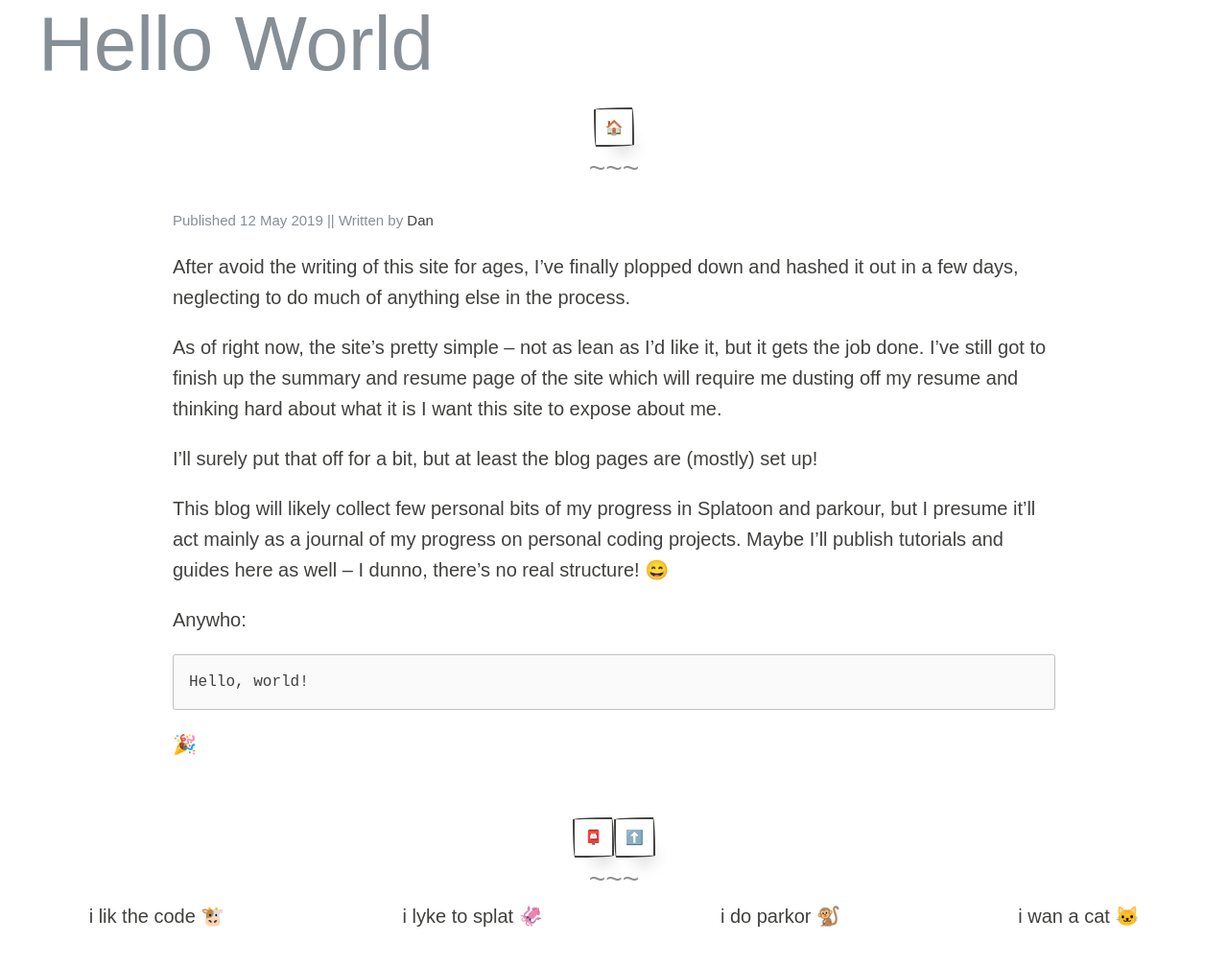
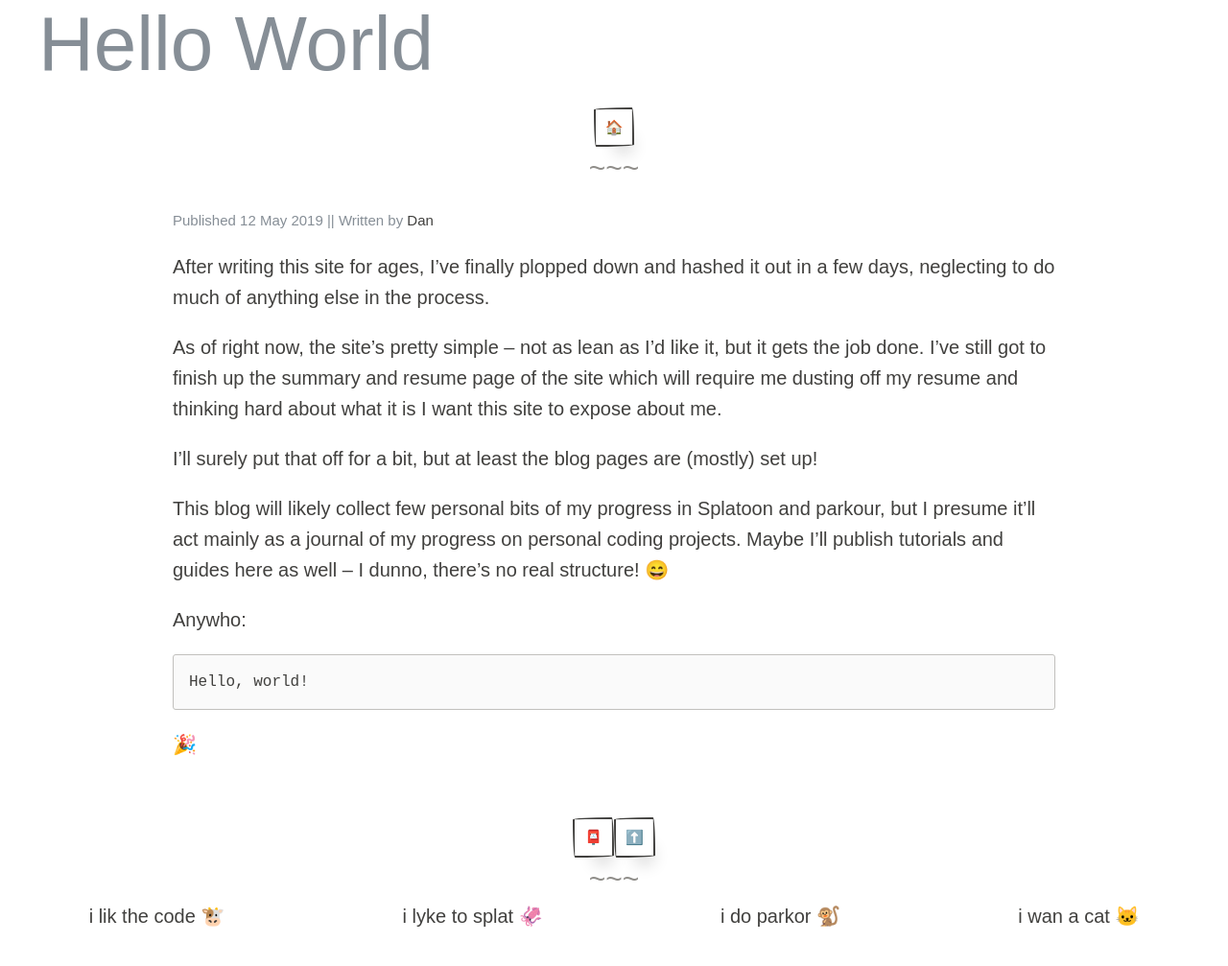
Before and after one commit to loksonarius/loksonarius.github.io, a Jekyll site: the page built from _posts/2019-05-12-hello-world.md, in a window 1280 px wide. Shown: the whole page at 96% size. Built offline with Jekyll 4.4.1, drawn with Linux system fonts in a browser that asks for light colours; emoji names are drawn with the system emoji font; some web fonts are replaced.

Commit message:
Fix typo in blog

```diff
--- a/_posts/2019-05-12-hello-world.md
+++ b/_posts/2019-05-12-hello-world.md
@@ -2,9 +2,8 @@
 layout: post
 published: true
 ---
-After avoid the writing of this site for ages, I've finally plopped down and
-hashed it out in a few days, neglecting to do much of anything else in the
-process.
+After writing this site for ages, I've finally plopped down and hashed it out
+in a few days, neglecting to do much of anything else in the process.
 
 As of right now, the site's pretty simple -- not as lean as I'd like it, but it
 gets the job done. I've still got to finish up the summary and resume page of
```
